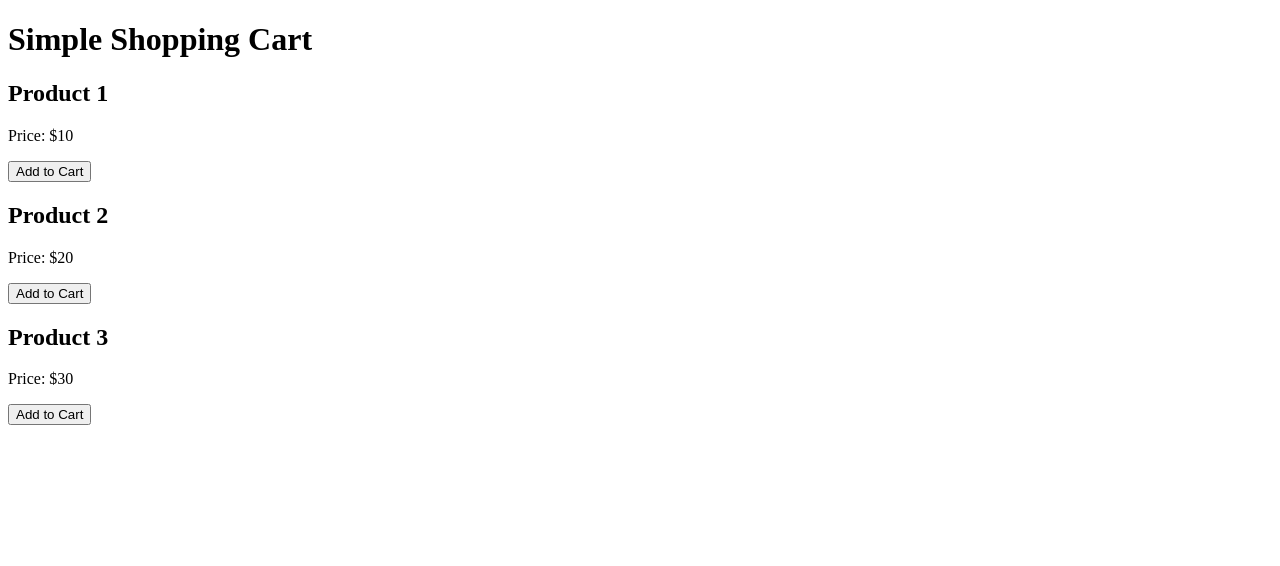
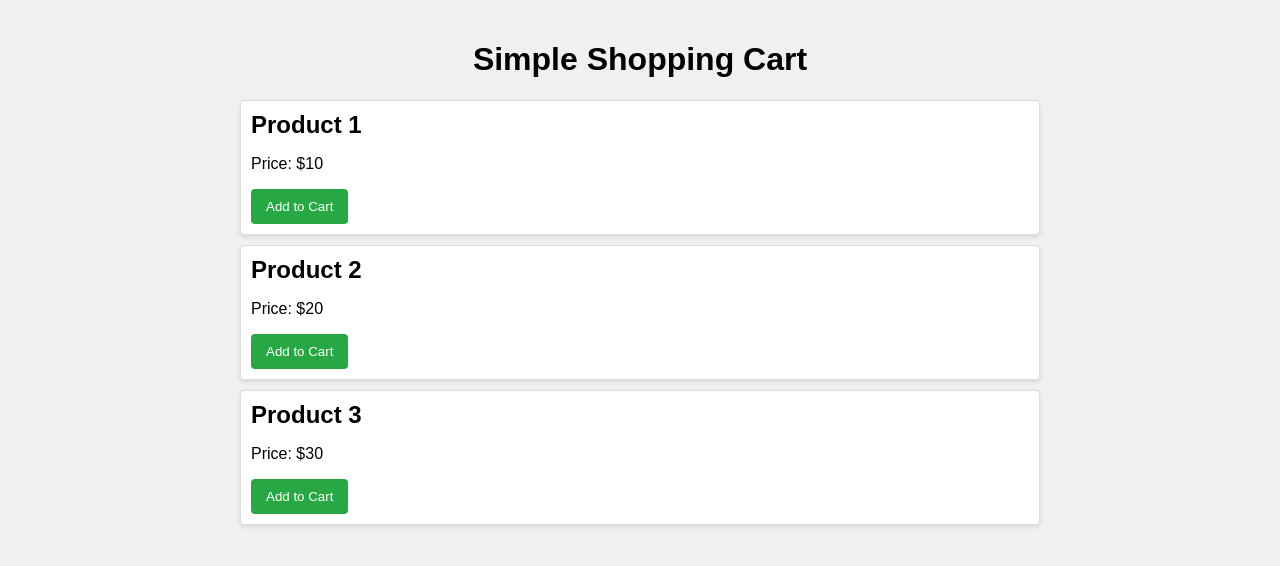
Before and after one commit to nafieasfour/ts-shoppingCard, a website: page index.html in a window 1280 px wide. Drawn offline with Linux system fonts and the light colour scheme.

Commit message:
AddedStyling

```diff
--- a/index.html
+++ b/index.html
@@ -4,6 +4,7 @@
     <meta charset="UTF-8" />
     <meta name="viewport" content="width=device-width, initial-scale=1.0" />
     <title>Simple Shopping Cart</title>
+    <link rel="stylesheet" href="styles.css">
   </head>
   <body>
     <h1>Simple Shopping Cart</h1>
--- a/src/index.ts
+++ b/src/index.ts
@@ -15,6 +15,7 @@ interface Product {
 if (productListElement) {
   products.forEach(product => {
     const productElement = document.createElement('div');
+    productElement.className = 'product';
     productElement.innerHTML = `
       <h2>${product.name}</h2>
       <p>Price: $${product.price}</p>
@@ -33,12 +34,14 @@ interface Product {
     updateCart();
   }
 }
+
 function updateCart() {
   const cartElement = document.getElementById('cart');
   if (cartElement) {
     cartElement.innerHTML = '<h2>Cart</h2>';
     cart.forEach(product => {
       const cartItemElement = document.createElement('div');
+      cartItemElement.className = 'cart-item';
       cartItemElement.innerHTML = `
         <h3>${product.name}</h3>
         <p>Price: $${product.price}</p>
@@ -47,3 +50,6 @@ interface Product {
     });
   }
 }
+
+// Ensure the addToCart function is available globally
+(window as any).addToCart = addToCart;
--- /dev/null
+++ b/styles.css
@@ -0,0 +1,46 @@
+body {
+    font-family: Arial, sans-serif;
+    margin: 0;
+    padding: 20px;
+    background-color: #f0f0f0;
+  }
+
+  h1 {
+    text-align: center;
+  }
+
+  #product-list,
+  #cart {
+    margin: 20px auto;
+    width: 80%;
+    max-width: 800px;
+  }
+
+  .product,
+  .cart-item {
+    background-color: #fff;
+    border: 1px solid #ddd;
+    border-radius: 4px;
+    padding: 10px;
+    margin-bottom: 10px;
+    box-shadow: 0 2px 4px rgba(0, 0, 0, 0.1);
+  }
+
+  .product h2,
+  .cart-item h3 {
+    margin: 0 0 10px 0;
+  }
+
+  .product button {
+    background-color: #28a745;
+    color: #fff;
+    border: none;
+    padding: 10px 15px;
+    cursor: pointer;
+    border-radius: 4px;
+    transition: background-color 0.3s ease;
+  }
+
+  .product button:hover {
+    background-color: #218838;
+  }
```
Also changed, not shown: dist/index.js. Lines whose indentation alone changed are shown as unchanged.
